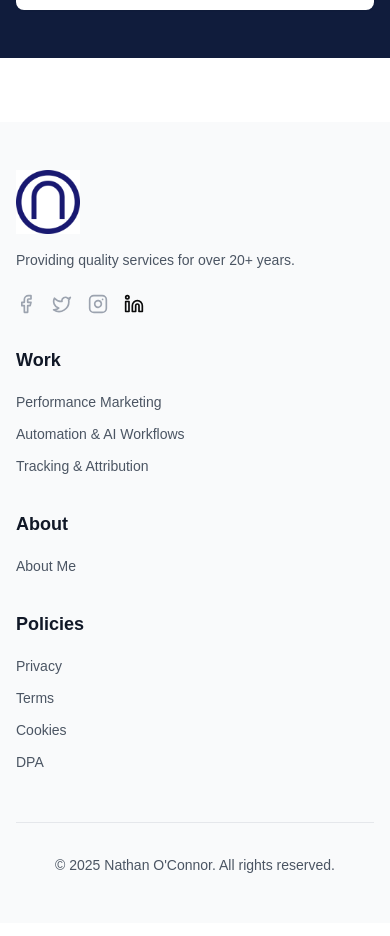
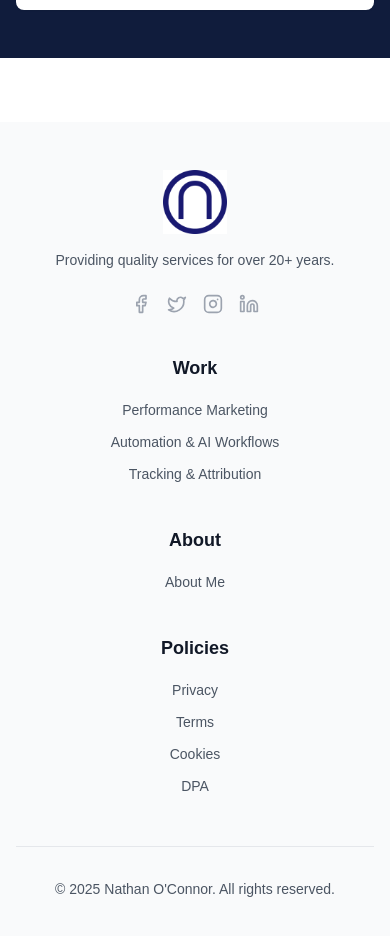
Before and after one commit to Nate-dogg007/nathan_oconnor_website, a Next.js app: page / in a window 390 px wide. Shown: the part 5699-6635 px from the top of the page. Built offline with nearby package versions, Linux system fonts and the light colour scheme.

Commit message:
Update footer.tsx

```diff
--- a/components/footer.tsx
+++ b/components/footer.tsx
@@ -1,11 +1,11 @@
 "use client"
+
 import Image from "next/image"
 import { Facebook, Twitter, Instagram, Linkedin } from "lucide-react"
 import { useRouter } from "next/navigation"
 
 export default function Footer() {
   const router = useRouter()
-
   const handleLinkClick = (href: string) => {
     router.push(href)
     window.scrollTo({ top: 0, behavior: "smooth" })
@@ -13,9 +13,9 @@ export default function Footer() {
 
   return (
     <footer className="bg-gray-50">
-      <div className="container mx-auto px-4 py-12 sm:px-6 lg:px-8">
-        <div className="grid grid-cols-1 gap-8 md:grid-cols-4">
-          <div>
+      <div className="container mx-auto max-w-5xl px-4 py-12 sm:px-6 lg:px-8">
+        <div className="grid grid-cols-1 gap-10 md:grid-cols-4">
+          <div className="flex flex-col items-center text-center md:items-start md:text-left">
             <Image
               src="/footer-logo.jpg"
               alt="O'Connor Logo"
@@ -24,7 +24,7 @@ export default function Footer() {
               className="h-16 w-16 object-contain"
             />
             <p className="mt-4 text-sm text-gray-600">Providing quality services for over 20+ years.</p>
-            <div className="mt-6 flex space-x-4">
+            <div className="mt-6 flex justify-center space-x-4 md:justify-start">
               <a href="#" className="text-gray-400 hover:text-gray-500" aria-label="Facebook">
                 <Facebook className="h-5 w-5" />
               </a>
@@ -34,18 +34,19 @@ export default function Footer() {
               <a href="#" className="text-gray-400 hover:text-gray-500" aria-label="Instagram">
                 <Instagram className="h-5 w-5" />
               </a>
-              <a href="#" className="text-400 hover:text-gray-500" aria-label="LinkedIn">
+              <a href="#" className="text-gray-400 hover:text-gray-500" aria-label="LinkedIn">
                 <Linkedin className="h-5 w-5" />
               </a>
             </div>
           </div>
-          <div>
+
+          <div className="text-center md:text-left">
             <h3 className="text-lg font-semibold text-gray-900">Work</h3>
             <ul className="mt-4 space-y-2">
               <li>
                 <button
                   onClick={() => handleLinkClick("/work/performance-marketing")}
-                  className="text-sm text-gray-600 hover:text-gray-900 text-left"
+                  className="text-sm text-gray-600 hover:text-gray-900 md:text-left"
                 >
                   Performance Marketing
                 </button>
@@ -53,42 +54,43 @@ export default function Footer() {
               <li>
                 <button
                   onClick={() => handleLinkClick("/work/automation-ai-workflows")}
-                  className="text-sm text-gray-600 hover:text-gray-900 text-left"
+                  className="text-sm text-gray-600 hover:text-gray-900 md:text-left"
                 >
-                  Automation & AI Workflows
+                  Automation &amp; AI Workflows
                 </button>
               </li>
               <li>
                 <button
                   onClick={() => handleLinkClick("/work/tracking-attribution")}
-                  className="text-sm text-gray-600 hover:text-gray-900 text-left"
+                  className="text-sm text-gray-600 hover:text-gray-900 md:text-left"
                 >
-                  Tracking & Attribution
+                  Tracking &amp; Attribution
                 </button>
               </li>
             </ul>
           </div>
-          <div>
+
+          <div className="text-center md:text-left">
             <h3 className="text-lg font-semibold text-gray-900">About</h3>
             <ul className="mt-4 space-y-2">
               <li>
                 <button
                   onClick={() => handleLinkClick("/about-me")}
-                  className="text-sm text-gray-600 hover:text-gray-900 text-left"
+                  className="text-sm text-gray-600 hover:text-gray-900 md:text-left"
                 >
                   About Me
                 </button>
               </li>
-              {/* Removed "Careers" and "Blog" list items */}
             </ul>
           </div>
-          <div>
+
+          <div className="text-center md:text-left">
             <h3 className="text-lg font-semibold text-gray-900">Policies</h3>
             <ul className="mt-4 space-y-2">
               <li>
                 <button
                   onClick={() => handleLinkClick("/privacy")}
-                  className="text-sm text-gray-600 hover:text-gray-900 text-left"
+                  className="text-sm text-gray-600 hover:text-gray-900 md:text-left"
                 >
                   Privacy
                 </button>
@@ -96,7 +98,7 @@ export default function Footer() {
               <li>
                 <button
                   onClick={() => handleLinkClick("/terms")}
-                  className="text-sm text-gray-600 hover:text-gray-900 text-left"
+                  className="text-sm text-gray-600 hover:text-gray-900 md:text-left"
                 >
                   Terms
                 </button>
@@ -104,7 +106,7 @@ export default function Footer() {
               <li>
                 <button
                   onClick={() => handleLinkClick("/cookies")}
-                  className="text-sm text-gray-600 hover:text-gray-900 text-left"
+                  className="text-sm text-gray-600 hover:text-gray-900 md:text-left"
                 >
                   Cookies
                 </button>
@@ -112,7 +114,7 @@ export default function Footer() {
               <li>
                 <button
                   onClick={() => handleLinkClick("/dpa")}
-                  className="text-sm text-gray-600 hover:text-gray-900 text-left"
+                  className="text-sm text-gray-600 hover:text-gray-900 md:text-left"
                 >
                   DPA
                 </button>
@@ -120,8 +122,9 @@ export default function Footer() {
             </ul>
           </div>
         </div>
+
         <div className="mt-12 border-t border-gray-200 pt-8">
-          <p className="text-center text-sm text-gray-600">&copy; 2025 Nathan O'Connor. All rights reserved.</p>
+          <p className="text-center text-sm text-gray-600">&copy; 2025 Nathan O&apos;Connor. All rights reserved.</p>
         </div>
       </div>
     </footer>
```
